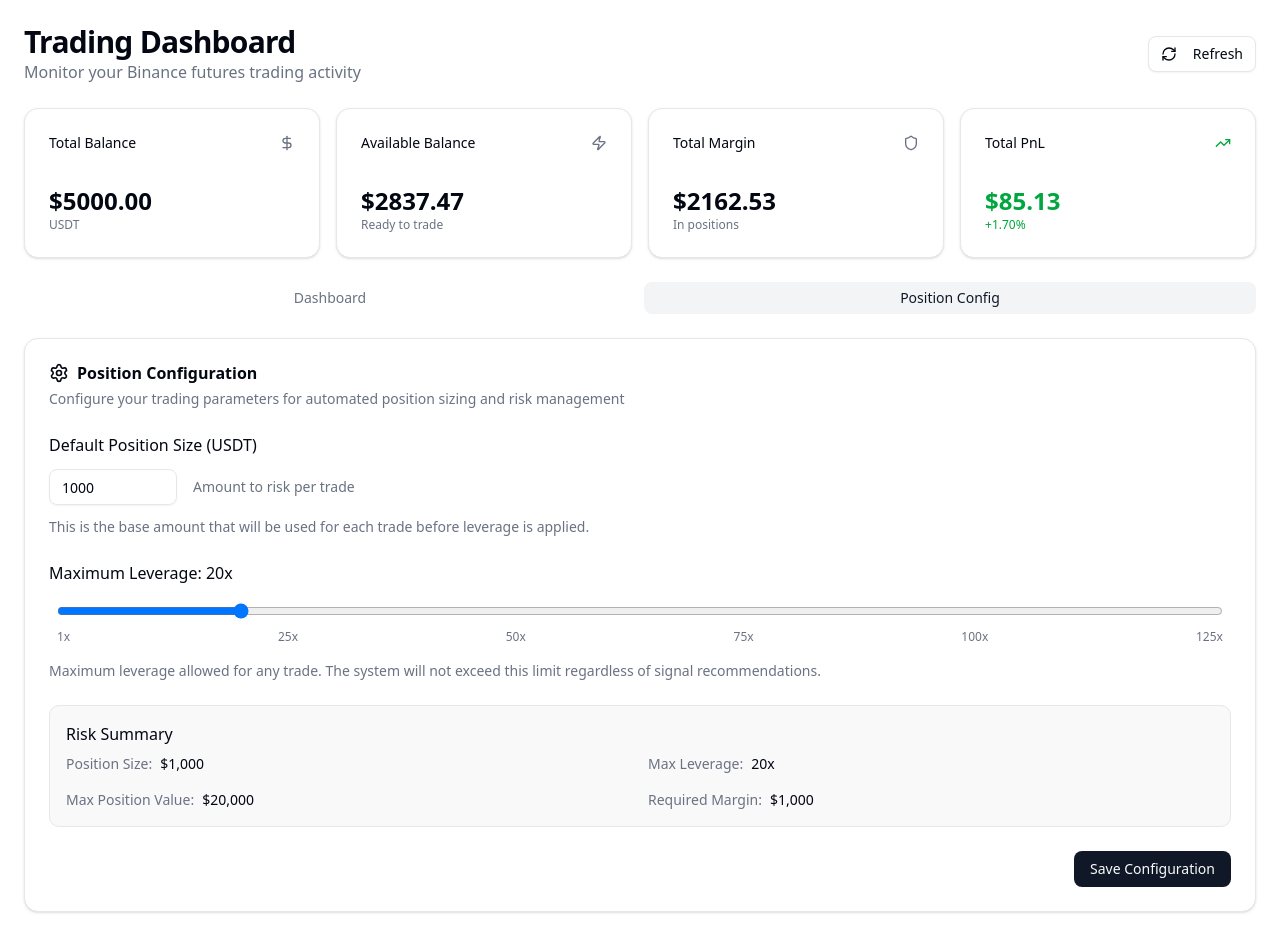
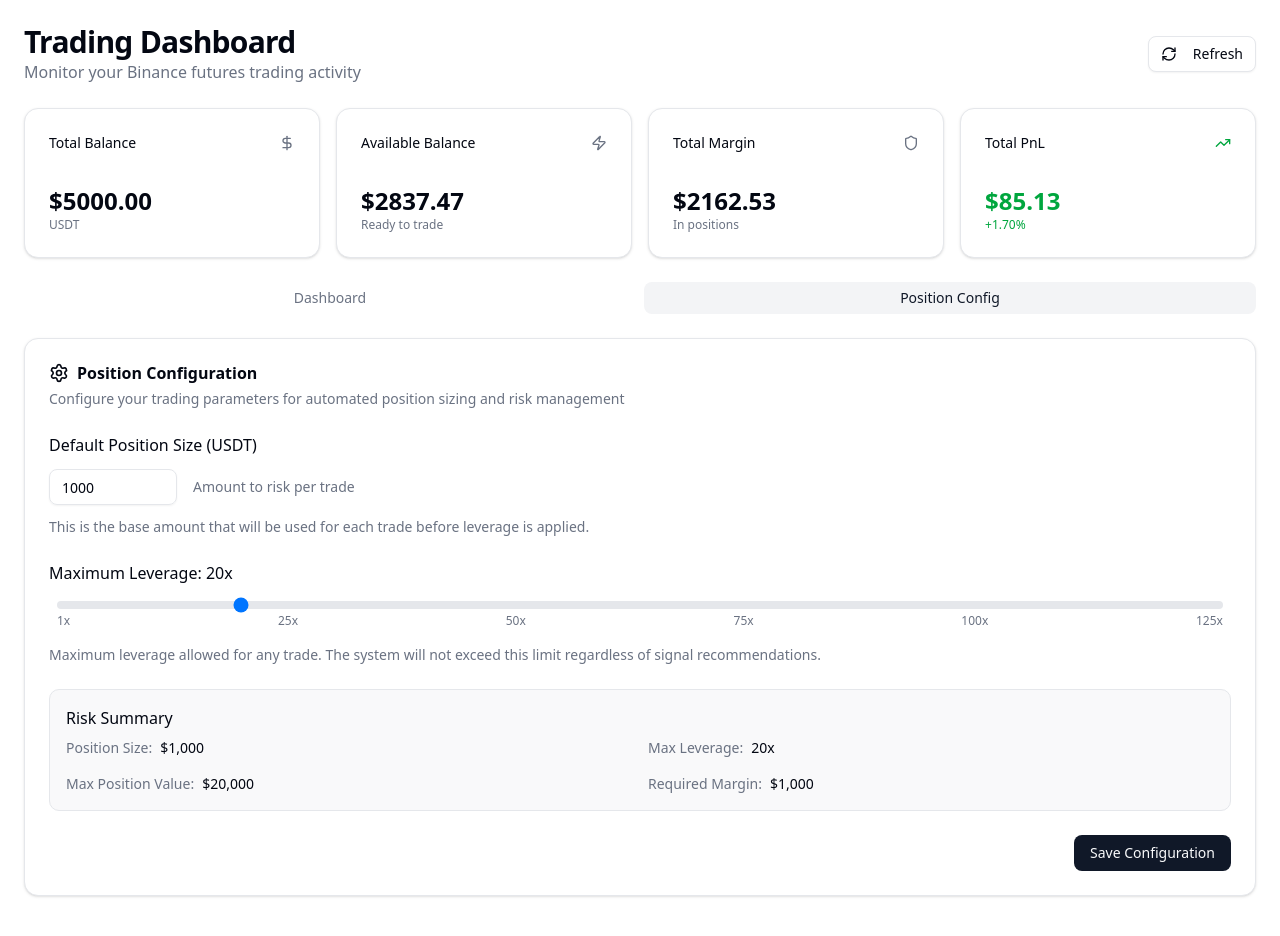
Before and after one commit to thisal2001/Telegram_Signals, a Next.js app in the folder frontend/: page /trading-dashboard in a window 1280 px wide. Both pictures are taken after a click on the tab "Position Config". Built offline with nearby package versions, Linux system fonts and the light colour scheme.

Commit message:
update slider

```diff
--- a/frontend/src/components/ui/slider.tsx
+++ b/frontend/src/components/ui/slider.tsx
@@ -2,7 +2,7 @@
 
 import * as React from "react"
 
-interface SliderProps extends React.InputHTMLAttributes<HTMLInputElement> {
+interface SliderProps extends Omit<React.InputHTMLAttributes<HTMLInputElement>, 'value' | 'onChange' | 'defaultValue'> {
     value: number[]
     onValueChange: (value: number[]) => void
     min?: number
@@ -10,16 +10,29 @@ interface SliderProps extends React.InputHTMLAttributes<HTMLInputElement> {
     step?: number
 }
 
-export function Slider({ value, onValueChange, min = 0, max = 100, step = 1, ...props }: SliderProps) {
+const Slider = React.forwardRef<HTMLInputElement, SliderProps>(
+    ({ className, value, onValueChange, min = 0, max = 100, step = 1, ...props }, ref) => {
+        const handleChange = (e: React.ChangeEvent<HTMLInputElement>) => {
+            const newValue = [parseFloat(e.target.value)]
+            onValueChange(newValue)
+        }
+
         return (
             <input
                 type="range"
-      value={value[0]}
                 min={min}
                 max={max}
                 step={step}
-      onChange={(e) => onValueChange([Number(e.target.value)])}
+                value={value[0] || min}
+                onChange={handleChange}
+                className={`flex w-full h-2 bg-gray-200 rounded-lg appearance-none cursor-pointer focus:outline-none focus:ring-2 focus:ring-blue-500 ${className || ''}`}
+                ref={ref}
                 {...props}
             />
         )
     }
+)
+
+Slider.displayName = "Slider"
+
+export { Slider }
```
Lines whose indentation alone changed are shown as unchanged.
